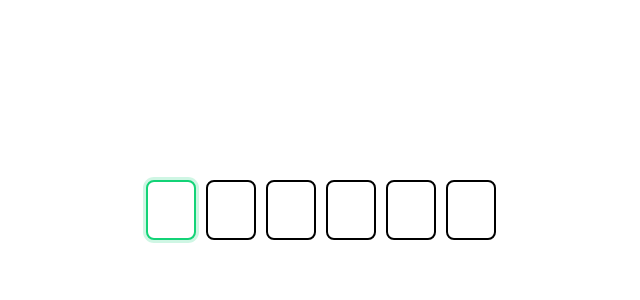
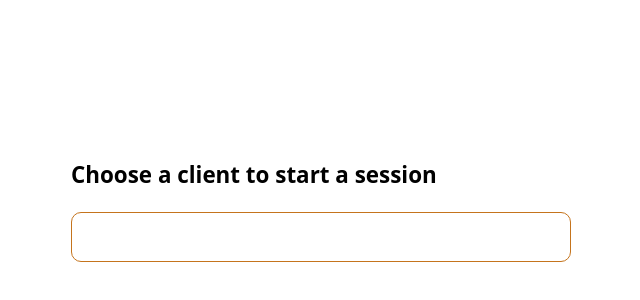
Before and after one commit to NONAME-lf/react-steps, a React (Vite) app: page / in a window 1280 px wide. Shown: the part 190-490 px from the top of the page, without its empty margins (319-959 px from the left). Built offline with nearby package versions, Linux system fonts and the light colour scheme.

Commit message:
added tolltipinput

```diff
--- a/src/App.tsx
+++ b/src/App.tsx
@@ -1,14 +1,15 @@
 import { STEP_DATA, GOAL_STEPS } from "./constants.ts";
 import Steps from "./components/Steps/Steps";
-import "./App.css";
 import { useState } from "react";
 import { Otp } from "./components/Otp/Otp.tsx";
+import TooltipInput from "./components/TooltipInput/TooltipInput.tsx";
 
 function App() {
   return (
     <>
       {/* <Steps stepData={STEP_DATA} maxSteps={GOAL_STEPS} /> */}
-      <Otp />
+      {/* <Otp /> */}
+      <TooltipInput />
     </>
   );
 }
--- a/src/components/Otp/Otp.tsx
+++ b/src/components/Otp/Otp.tsx
@@ -24,7 +24,7 @@ export function Otp() {
   const handleBlockClick = (index: number) => {
     inputRef.current?.focus();
     setTimeout(() => {
-      inputRef.current?.setSelectionRange(index, index);
+      inputRef.current?.setSelectionRange(index + 1, index + 1);
       setCursorPosition(index);
     }, 0);
   };
@@ -32,6 +32,7 @@ export function Otp() {
   return (
     <div className="otp-component">
       <form>
+        <label htmlFor="otp-input">
           <input
             ref={inputRef}
             className="otp-input"
@@ -45,6 +46,7 @@ export function Otp() {
             autoComplete="off"
             autoFocus
           />
+        </label>
         <ul className="otp-blocks">
           {EXAMPLE_OTP.split("").map((_, index) => (
             <li
--- a/src/components/Otp/style.scss
+++ b/src/components/Otp/style.scss
@@ -4,7 +4,6 @@
         cursor: text;
         display: inline-block;
     }
-
 
     .otp-input {
         position: absolute;
--- a/src/components/TooltipInput/TooltipInput.tsx
+++ b/src/components/TooltipInput/TooltipInput.tsx
@@ -1,7 +1,98 @@
-export default function TooltipInput() {
+import { useState } from "react";
+import { TOOLTIP_TEXT_ENTRIES } from "../../constants";
+import "./style.scss";
+
+interface TooltipInputProps {
+  someEntryProp?: string;
+}
+
+export default function TooltipInput(props: TooltipInputProps) {
+  const [matchedEntries, setMatchedEntries] = useState<string[]>([]);
+  const [value, setValue] = useState<string>("");
+
+  const renderHighlighted = (entry: string, query: string) => {
+    if (!query) return entry;
+    const lowerEntry = entry.toLowerCase();
+    const lowerQuery = query.toLowerCase();
+    const qLen = query.length;
+    let cursor = 0;
+    const nodes: React.ReactNode[] = [];
+
+    while (cursor < entry.length) {
+      const foundIndex = lowerEntry.indexOf(lowerQuery, cursor);
+      if (foundIndex === -1) {
+        nodes.push(<span key={cursor}>{entry.slice(cursor)}</span>);
+        break;
+      }
+
+      if (foundIndex > cursor) {
+        nodes.push(<span key={cursor}>{entry.slice(cursor, foundIndex)}</span>);
+      }
+
+      nodes.push(
+        <span key={`h-${foundIndex}`} className="match-highlight">
+          {entry.slice(foundIndex, foundIndex + qLen)}
+        </span>
+      );
+      cursor = foundIndex + qLen;
+    }
+    return nodes;
+  };
+
+  const handleSelect = (entry: string) => {
+    setValue(entry);
+    setMatchedEntries([]);
+  };
+
+  const handleChange = (event: React.ChangeEvent<HTMLInputElement>) => {
+    let inputValue = event.target.value;
+    setValue(inputValue);
+
+    inputValue = inputValue.trim();
+
+    if (inputValue === "") {
+      setMatchedEntries([]);
+      return;
+    }
+
+    const filtered = TOOLTIP_TEXT_ENTRIES.filter((entry) =>
+      entry.toLowerCase().includes(inputValue.toLowerCase())
+    );
+
+    setMatchedEntries(filtered);
+  };
+
   return (
     <div className="tooltip-input-component">
-      <form action="#"></form>
+      <form action="#">
+        <label htmlFor="tooltip-input">
+          Choose a client to start a session
+        </label>
+        <input
+          type="text"
+          id="tooltip-input"
+          name="tooltip-input"
+          className="tooltip-input"
+          value={value}
+          onChange={handleChange}
+        />
+        <ul
+          className={`tooltip-list ${matchedEntries.length > 0 ? "shown" : ""}`}
+        >
+          {matchedEntries.map((entry, index) => (
+            <li
+              key={index}
+              className="tooltip-item"
+              onMouseDown={(e) => {
+                e.preventDefault();
+                handleSelect(entry);
+              }}
+            >
+              {renderHighlighted(entry, value.trim())}
+            </li>
+          ))}
+        </ul>
+      </form>
     </div>
   );
 }
--- /dev/null
+++ b/src/components/TooltipInput/style.scss
@@ -0,0 +1,83 @@
+.tooltip-input-component {
+    form {
+        display: flex;
+        flex-direction: column;
+        position: relative;
+
+        label {
+            color: #000;
+            font-weight: 700;
+            font-size: 1.4rem;
+            margin-bottom: 20px;
+        }
+
+        .tooltip-input {
+            width: 500px;
+            height: 50px;
+            outline: none;
+            border: 1px solid #c5741d;
+            background-color: #fff;
+            border-radius: 10px;
+            color: #000;
+            padding: 0 10px;
+            font-weight: 500;
+            font-size: 1rem;
+            box-shadow: 0 0 0 0 rgba(255, 200, 0, 0.608);
+            transition: all .3s ease;
+
+            &:active,
+            &:focus {
+                border-color: #ffcc00;
+                box-shadow: 0 0 0 3px rgba(255, 200, 0, 0.608);
+            }
+        }
+    }
+
+    .tooltip-list {
+        margin: 0;
+        padding: 0;
+        list-style-type: none;
+        max-height: 0;
+        width: 500px;
+        overflow: hidden;
+        border: 1px solid transparent;
+        border-radius: 10px;
+        background-color: #fff;
+        box-shadow: 0 2px 4px rgba(0, 0, 0, 0);
+        top: calc(100% + 10px);
+        z-index: 10;
+        position: absolute;
+        transition: max-height 0.3s ease, opacity 0.3s ease, border-color 0.3s ease, box-shadow 0.3s ease;
+        opacity: 0;
+
+        &.shown {
+            max-height: 178px;
+            opacity: 1;
+            overflow-y: auto;
+            border-color: #ccc;
+            box-shadow: 0 2px 4px rgba(0, 0, 0, 0.1);
+        }
+
+        .tooltip-item {
+            padding: 10px;
+            cursor: pointer;
+            font-size: 1rem;
+            color: #000;
+            transition: background-color 0.2s ease;
+            font-weight: 500;
+
+            .match-highlight {
+                color: #6800c3;
+            }
+
+            &:hover {
+                background-color: #f0f0f0;
+            }
+
+            &:last-child {
+                border-bottom: none;
+            }
+        }
+
+    }
+}
--- a/src/constants.ts
+++ b/src/constants.ts
@@ -59,3 +59,11 @@ export const STEP_DATA: StepData[] = [
 export const GOAL_STEPS = 8000;
 export const MIN_STEP_HOURS = 12;
 export const EXAMPLE_OTP = "123321";
+
+export const TOOLTIP_TEXT_ENTRIES = [
+  "Test Testsurname",
+  "test testtt",
+  "not consented",
+  "not consented 2",
+  "nothing here",
+];
```
Also changed, not shown: src/App.css (deleted). Lines whose indentation alone changed are shown as unchanged.
